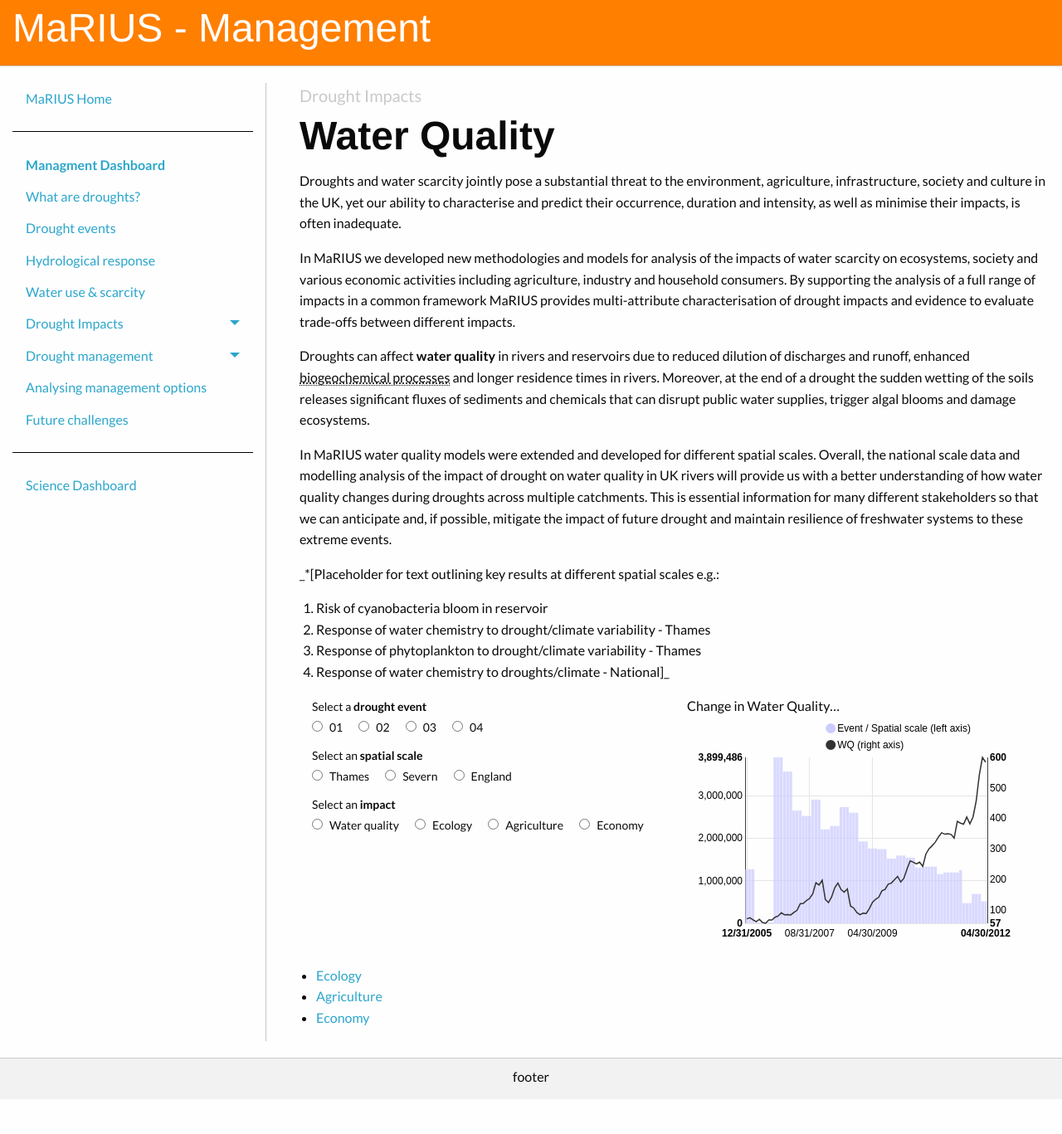
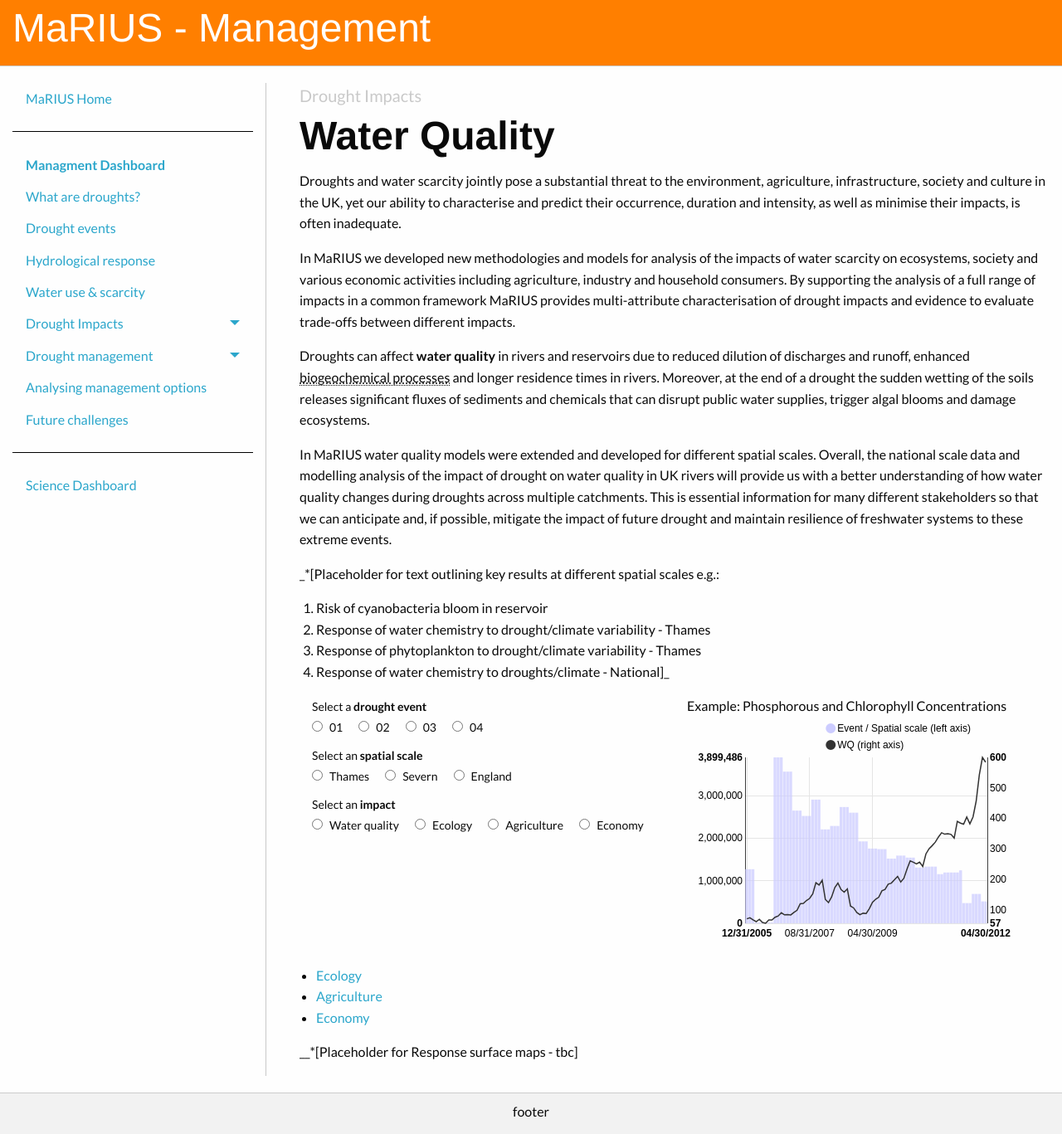
Before and after one commit to VictoriaJJ/mariusdroughtproject.org, a Jekyll site: the page built from _pages/dashboard/management/drought_impacts/water_quality.md, in a window 1280 px wide. Shown: the whole page at 83% size. Built offline with Jekyll 4.4.1, drawn with Linux system fonts in a browser that asks for light colours; before the commit the page ends 1325 px from its top, so only the background shows below that.

Commit message:
Updated water_quality.md

```diff
--- a/_pages/dashboard/management/drought_impacts/water_quality.md
+++ b/_pages/dashboard/management/drought_impacts/water_quality.md
@@ -42,7 +42,7 @@ _*[Placeholder for text outlining key results at different spatial scales e.g.:
 <div class="large-6 medium-6 columns">
 
 	<div id='chart' width="100%">
-		Change in Water Quality…
+		Example: Phosphorous and Chlorophyll Concentrations
 		<svg style='height:300px'></svg>
 	</div>
 
@@ -55,4 +55,6 @@ _*[Placeholder for text outlining key results at different spatial scales e.g.:
 * [Agriculture](drought_impacts_agriculture)
 * [Economy](drought_impacts_economy)
 
+__*[Placeholder for Response surface maps - tbc]
+
 *[biogeochemical processes]: Define in pop-up
```
